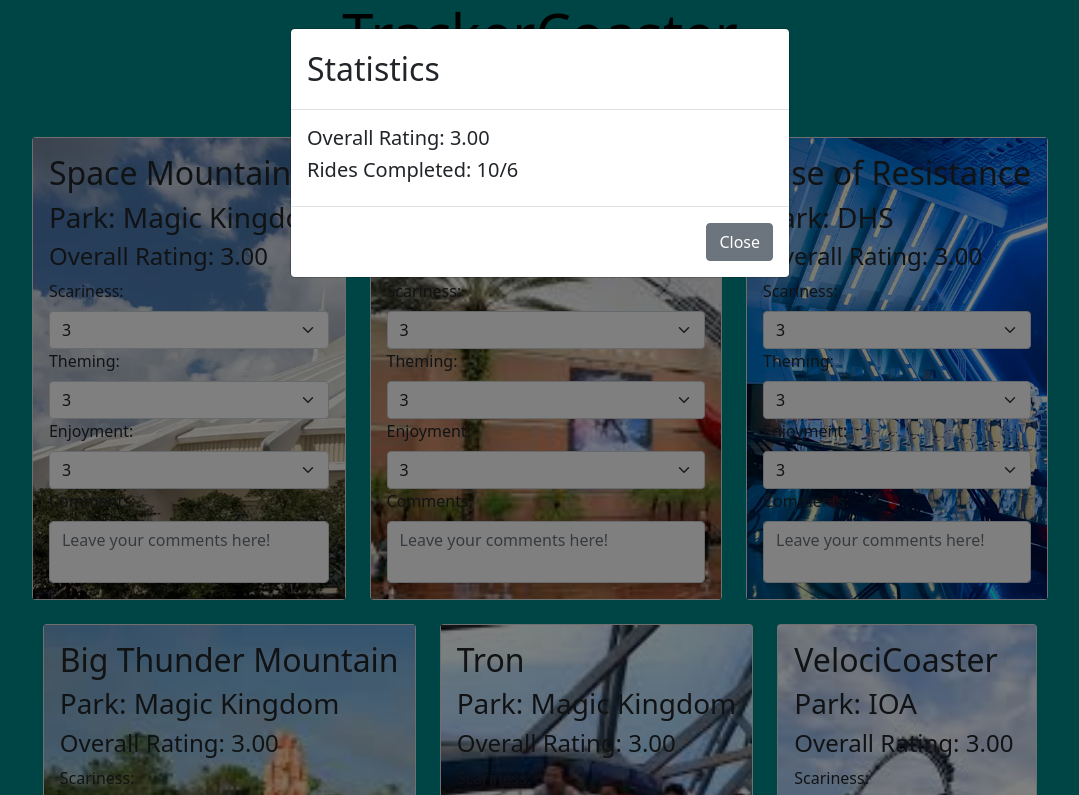
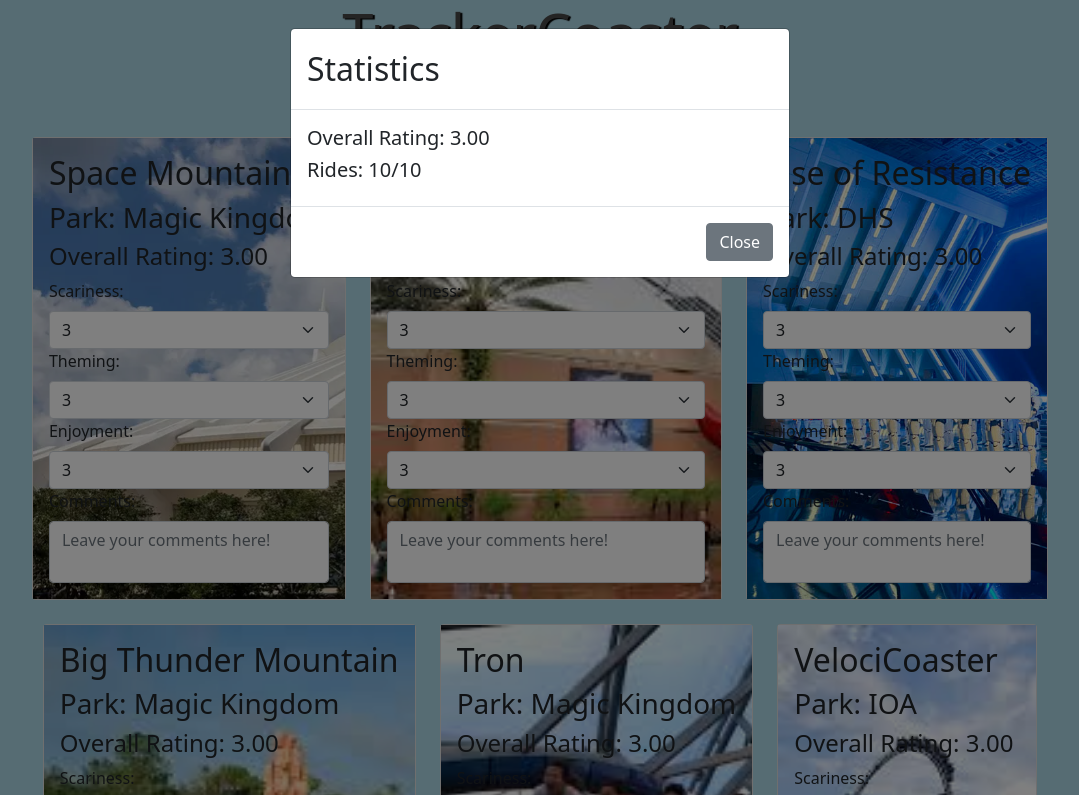
Before and after one commit to ryannarnoldd/TrackerCoaster, a plain HTML site: page index.html in a window 1280 px wide. Both pictures are taken after a click on the button "Statistics". Shown: the top 795 px of the page, without its empty margins (100-1179 px from the left). Drawn offline with nearby package versions, Linux system fonts and the light colour scheme.

Commit message:
Some styles changes

```diff
--- a/assets/styles/style.css
+++ b/assets/styles/style.css
@@ -11,7 +11,7 @@ main {
 }
 
 body{
-background-color: darkcyan;
+background-color: #ADD8E6;
 
 }
 footer {
@@ -27,6 +27,8 @@ header {
 header h1 {
   font-size: 3.5rem;
   margin: 0;
+  color: #494949;
+  text-shadow: 2px 1px 1px rgba(0, 0, 0, 1);
 }
 
 /* Rides container. */
--- a/index.html
+++ b/index.html
@@ -468,7 +468,7 @@
             </div>
             <div class="modal-body">
                 <h5>Overall Rating: <span id="overall">0</span></h5>
-                <h5>Rides Completed: <span id="completed">0</span>/6</h5>
+                <h5>Rides: <span id="completed">0</span>/10</h5>
             </div>
             <div class="modal-footer">
                 <button type="button" class="btn btn-secondary" data-bs-dismiss="modal">Close</button>
```
